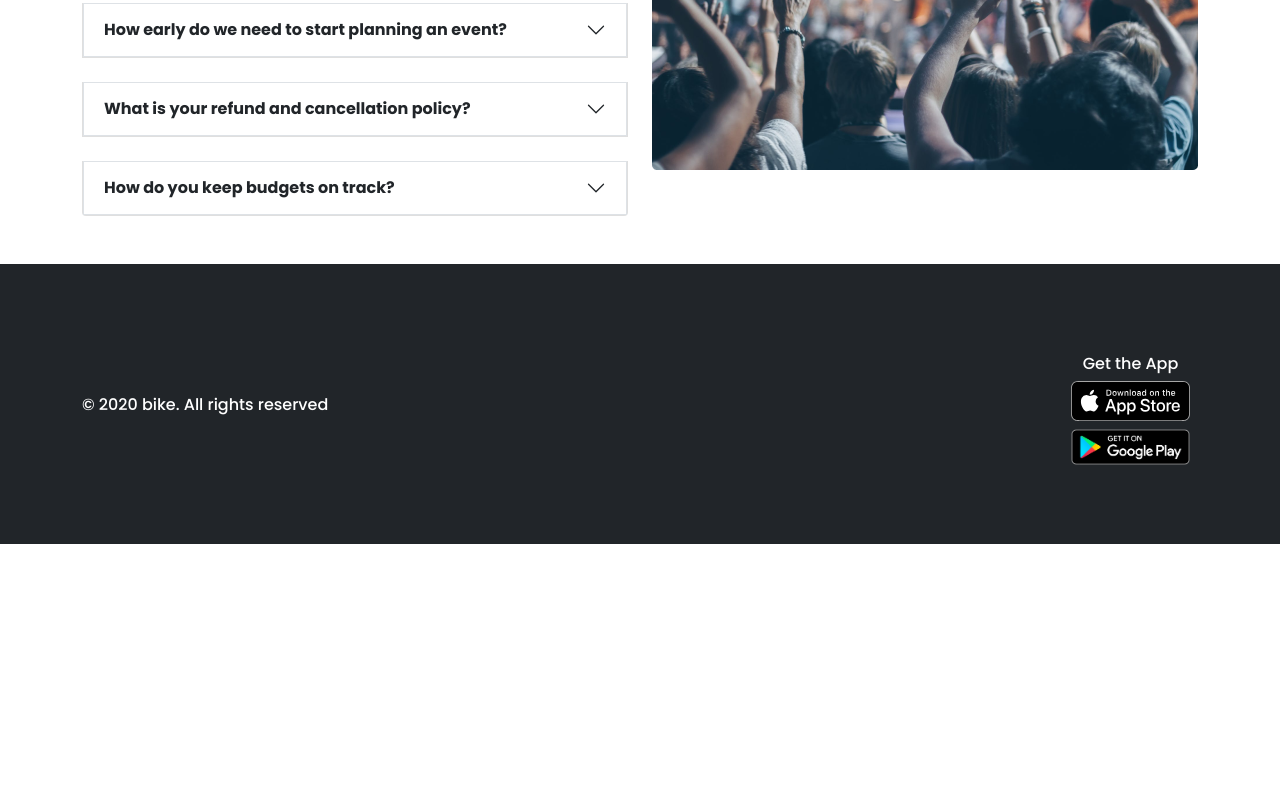
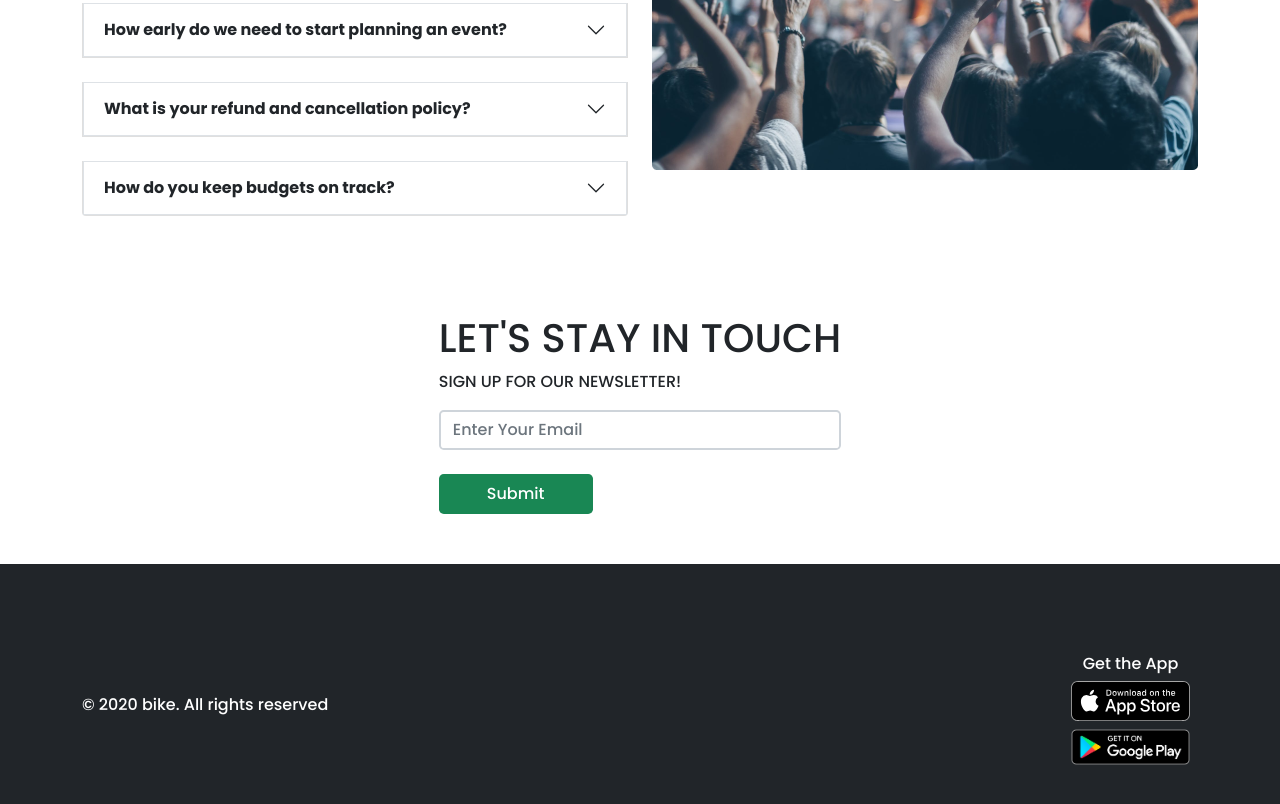
Before and after one commit to MafujulHaquePlabon/convention-center, a plain HTML site: page index.html in a window 1280 px wide. Shown: the part 3086-3890 px from the top of the page. Before the commit the page ends 3630 px from the top, so only its background shows below. Drawn offline with nearby package versions, Linux system fonts and the light colour scheme.

Commit message:
Extra part added and over all finished

```diff
--- a/index.html
+++ b/index.html
@@ -683,6 +683,20 @@
         </div>
       </section>
       <!--------- Frequently Asked Questions end---------- -->
+
+
+      <section style="height:300px;" class="container panda-bg-info bg-gradient d-flex justify-content-center align-items-center rounded-3" id="Subscribe" >
+        <div>
+              <h1>LET'S STAY IN TOUCH</h1>
+              <p>SIGN UP FOR OUR NEWSLETTER!</p>
+              <input class="rounded-3 border-2 form-control" type="text" placeholder="Enter Your Email">
+              <br>
+              <button class="bg-success py-2 px-5 text-white border-0 rounded-3" type="submit">Submit</button>
+        </div>
+       </section>
+
+
+
     </main>
     <!------------- main section end ------------------- -->
     <!----------- footer section start ---------------- -->
```
